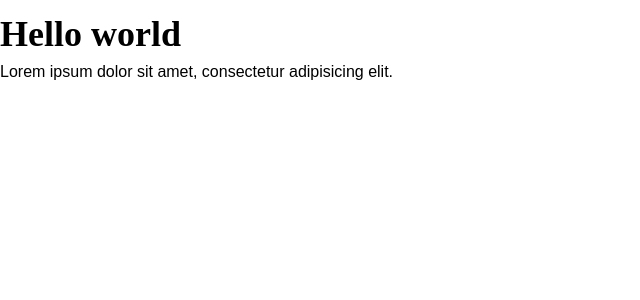
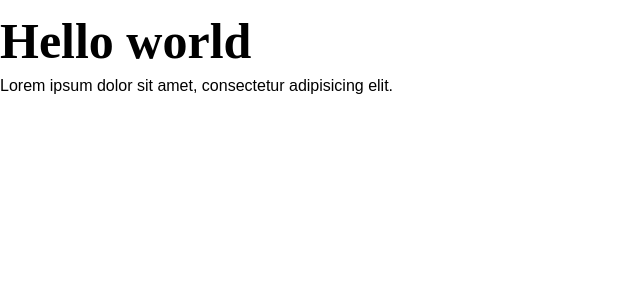
Before and after one commit to MickL/nuxt-og-image-v6-beta, a Nuxt app: page / in a window 1280 px wide. Shown: the top 300 px of the page, without its empty margins (0-640 px from the left). Built offline with nearby package versions, Linux system fonts and the light colour scheme.

Commit message:
Added components for og image

```diff
--- a/app/assets/css/main.css
+++ b/app/assets/css/main.css
@@ -3,4 +3,7 @@
 @theme {
     --font-sans: 'Montserrat', sans-serif;
     --font-serif: 'Merriweather', serif;
+
+    --color-red: #e7000b;
+    --text-4xl: 50px;
 }
--- /dev/null
+++ b/app/components/Og/OgBase.vue
@@ -0,0 +1,15 @@
+<script setup lang="ts">
+</script>
+
+<template>
+  <div class="w-full p-[40px] flex-col">
+    <OgTitle class="mb-[20px]">
+      <!-- TODO: Slots dont work without wrapper-div -->
+      <div class="inline-flex">Hello world</div>
+    </OgTitle>
+
+    <div class="text-2xl">
+      <slot/>
+    </div>
+  </div>
+</template>
--- /dev/null
+++ b/app/components/Og/OgTitle.vue
@@ -0,0 +1,5 @@
+<template>
+  <div class="text-red text-4xl font-bold leading-tight">
+    <slot/>
+  </div>
+</template>
--- a/app/components/OgImage/Fonts.takumi.vue
+++ b/app/components/OgImage/Fonts.takumi.vue
@@ -6,7 +6,7 @@
 
 <template>
   <div class="flex flex-col">
-    <h1 class="font-serif text-2xl">Helloooo</h1>
+    <h1 class="font-serif text-2xl">Hello</h1>
 
     <p class="mt-2">
       Hello world from <span class="text-red-600">Takumi</span> and Tailwind!
--- a/app/components/OgImage/Svg.takumi.vue
+++ b/app/components/OgImage/Svg.takumi.vue
@@ -8,8 +8,6 @@
   <div>
     <svg
         class="w-[100px] h-[100px]"
-        width="100"
-        height="100"
         xmlns="http://www.w3.org/2000/svg"
         viewBox="0 0 24 24">
       <!-- Icon from Solar by 480 Design - https://creativecommons.org/licenses/by/4.0/ -->
--- /dev/null
+++ b/app/components/OgImage/WithComponents.takumi.vue
@@ -0,0 +1,15 @@
+<script setup lang="ts">
+/**
+ * TODO: Tailwind classes from components are missing styles
+ */
+import OgBase from "~/components/Og/OgBase.vue";
+</script>
+
+<template>
+  <OgBase>
+    <!-- TODO: Slots dont work without wrapper-div -->
+    <div>
+      Lorem ipsum dolor sit amet, consectetur adipisicing elit.
+    </div>
+  </OgBase>
+</template>
--- a/app/pages/index.vue
+++ b/app/pages/index.vue
@@ -1,5 +1,5 @@
 <script setup lang="ts">
-defineOgImage("Fonts");
+defineOgImage("WithComponents");
 </script>
 
 <template>
--- a/package.json
+++ b/package.json
@@ -17,7 +17,7 @@
     "@tailwindcss/vite": "^4.1.18",
     "@takumi-rs/core": "^0.67.2",
     "nuxt": "^4.3.0",
-    "nuxt-og-image": "^6.0.0-beta.23",
+    "nuxt-og-image": "^6.0.0-beta.26",
     "tailwindcss": "^4.1.18",
     "vue": "^3.5.27",
     "vue-router": "^4.6.4"
```
Also changed, not shown: 1 other file (tests, documents, lock files or other folders).
